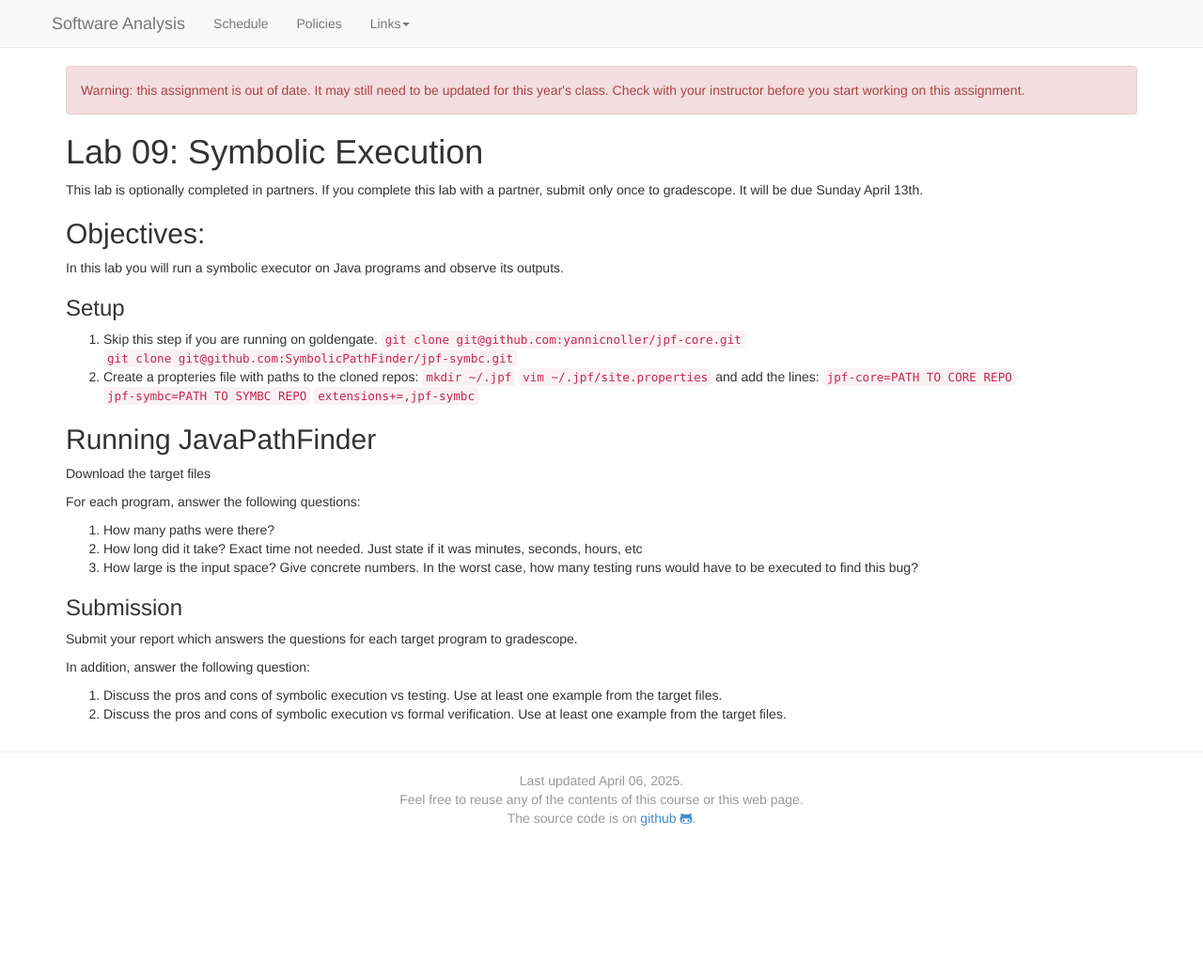
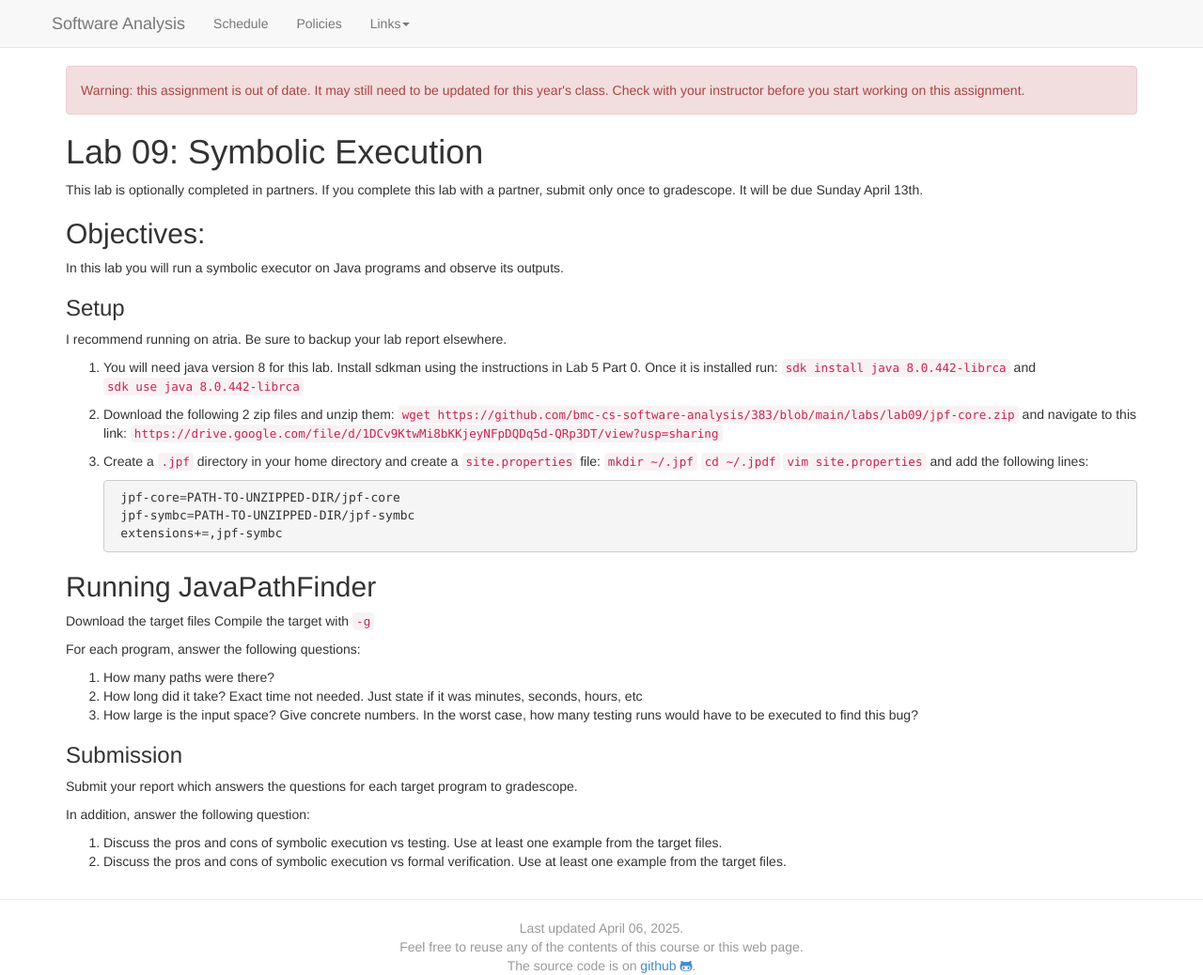
Before and after one commit to bmc-cs-software-analysis/383, a Jekyll site: the page built from labs/Lab09.md, in a window 1280 px wide and 1038 px high. Shown: the whole window at 94% size. Built offline with Jekyll 4.4.1, drawn with Linux system fonts in a browser that asks for light colours; nearby versions of some CDN libraries.

Commit message:
lab9 instructions

````diff
--- a/labs/Lab09.md
+++ b/labs/Lab09.md
@@ -54,19 +54,34 @@ This lab is optionally completed in partners. If you complete this lab with a pa
 In this lab you will run a symbolic executor on Java programs and observe its outputs.
 
 ### Setup
-1. Skip this step if you are running on goldengate.
-    `git clone git@github.com:yannicnoller/jpf-core.git`
-    `git clone git@github.com:SymbolicPathFinder/jpf-symbc.git`
-2. Create a propteries file with paths to the cloned repos:
+I recommend running on atria. Be sure to backup your lab report elsewhere.
+
+1. You will need java version 8 for this lab. Install sdkman using the instructions in Lab 5 Part 0.
+    Once it is installed run:
+    `sdk install java 8.0.442-librca` and `sdk use java 8.0.442-librca`
+
+2. Download the following 2 zip files and unzip them:
+    `wget https://github.com/bmc-cs-software-analysis/383/blob/main/labs/lab09/jpf-core.zip` and
+    navigate to this link: `https://drive.google.com/file/d/1DCv9KtwMi8bKKjeyNFpDQDq5d-QRp3DT/view?usp=sharing`
+
+3. Create a `.jpf` directory in your home directory and create a `site.properties` file:
     `mkdir ~/.jpf`
-    `vim ~/.jpf/site.properties` and add the lines:
-    `jpf-core=PATH TO CORE REPO`
-    `jpf-symbc=PATH TO SYMBC REPO`
-    `extensions+=,jpf-symbc`
+    `cd ~/.jpdf`
+    `vim site.properties` and add the following lines:
+
+    ```bash
+    jpf-core=PATH-TO-UNZIPPED-DIR/jpf-core
+    jpf-symbc=PATH-TO-UNZIPPED-DIR/jpf-symbc
+    extensions+=,jpf-symbc
+    ```
+
+
+
 
 ## Running JavaPathFinder
 
 Download the target files
+Compile the target with `-g`
 
 
 For each program, answer the following questions:
````
